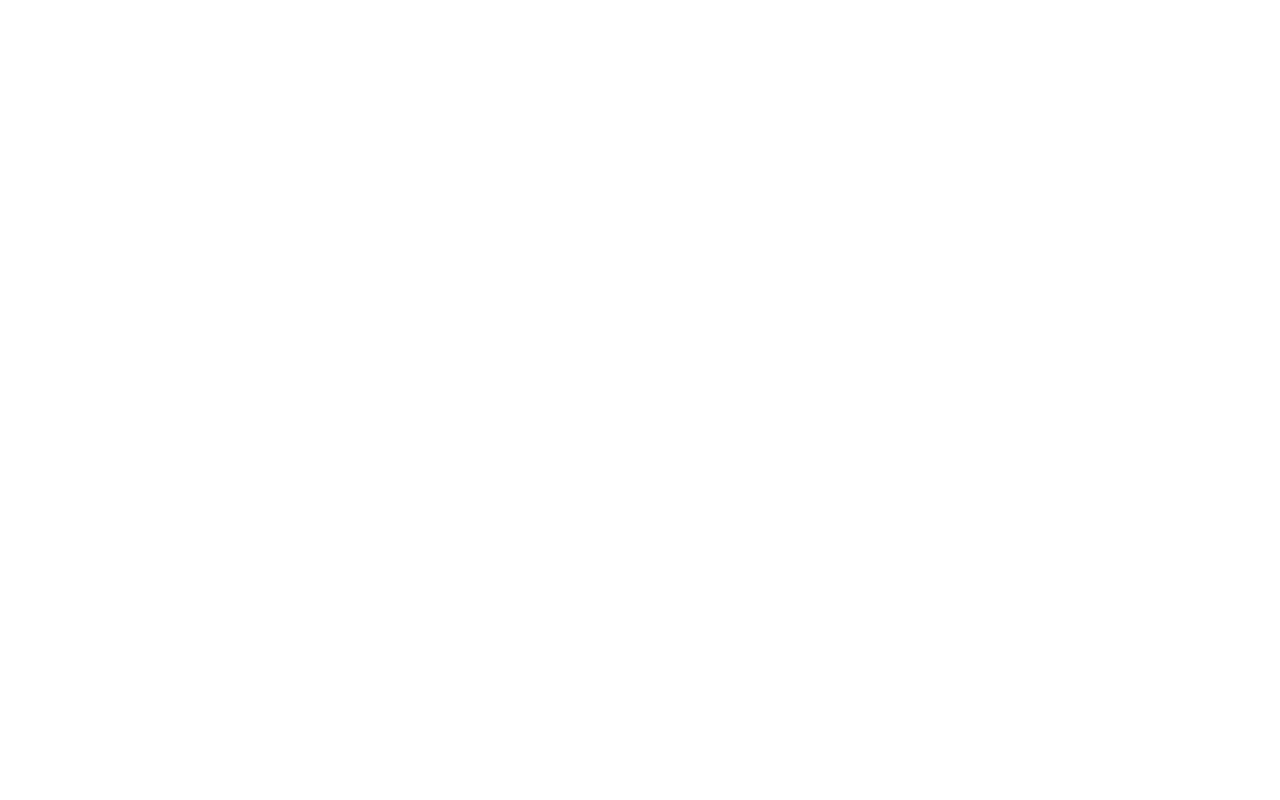
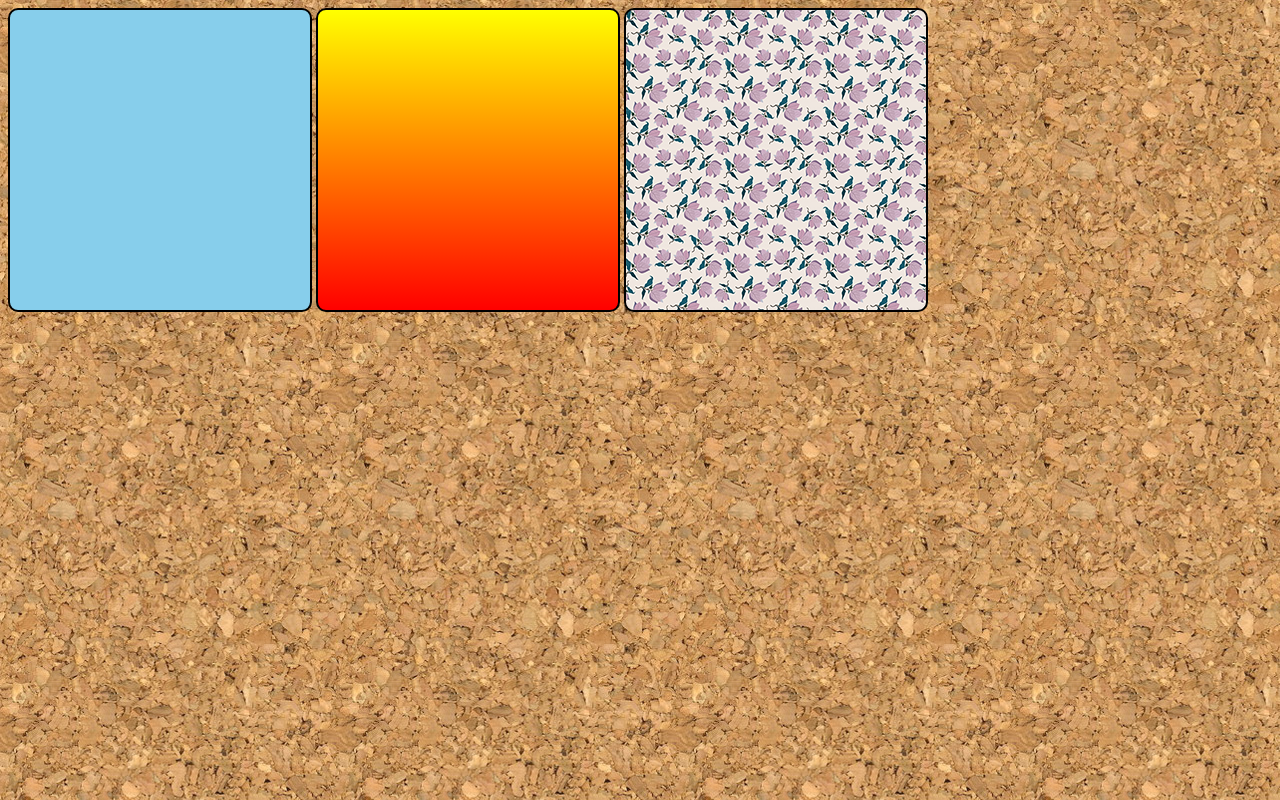
Before and after one commit to uosp3/exercicios, a plain HTML site: page ex22/fundo001.html in a window 1280 px wide. Drawn offline with Linux system fonts and the light colour scheme.

Commit message:
Novas telas

```diff
--- a/ex22/fundo001.html
+++ b/ex22/fundo001.html
@@ -5,15 +5,40 @@
     <meta http-equiv="X-UA-Compatible" content="IE=edge">
     <meta name="viewport" content="width=device-width, initial-scale=1.0">
     <title>Teste de Imagem de Fundo</title>
+    <style>
+        body {
+            background-image: url('imagens/wallpaper001.jpg');
+        }
+        div.quadrado {
+            display: inline-block; /*para ficar lado a lado*/
+            border: 2px solid black; /*espessura, tipo(estilo) e cor*/
+            border-radius: 10px;
+            background-color: lightgray;
+            width: 300px; /*comprimento*/
+            height: 300px; /*largura*/
+        }
+
+        div#q1 {
+            background-color: skyblue;
+        }
+
+        div#q2 {
+            background-image: linear-gradient(to bottom, yellow, red );
+        }
+
+        div#q3 {
+            background-image: url('imagens/pattern003.png');
+        }
+    </style>
 </head>
 <body>
-    <div class="quadrado">
+    <div class="quadrado" id="q1">
 
     </div>
-    <div class="quadrado">
+    <div class="quadrado" id="q2">
 
     </div>
-    <div class="quadrado">
+    <div class="quadrado" id="q3">
 
     </div>
 </body>
```
Also changed, not shown: ex22/fundo002.html (added, +19 -0 lines), ex22/fundo003.html (added, +51 -0 lines), ex22/fundo004.html (added, +14 -0 lines).
